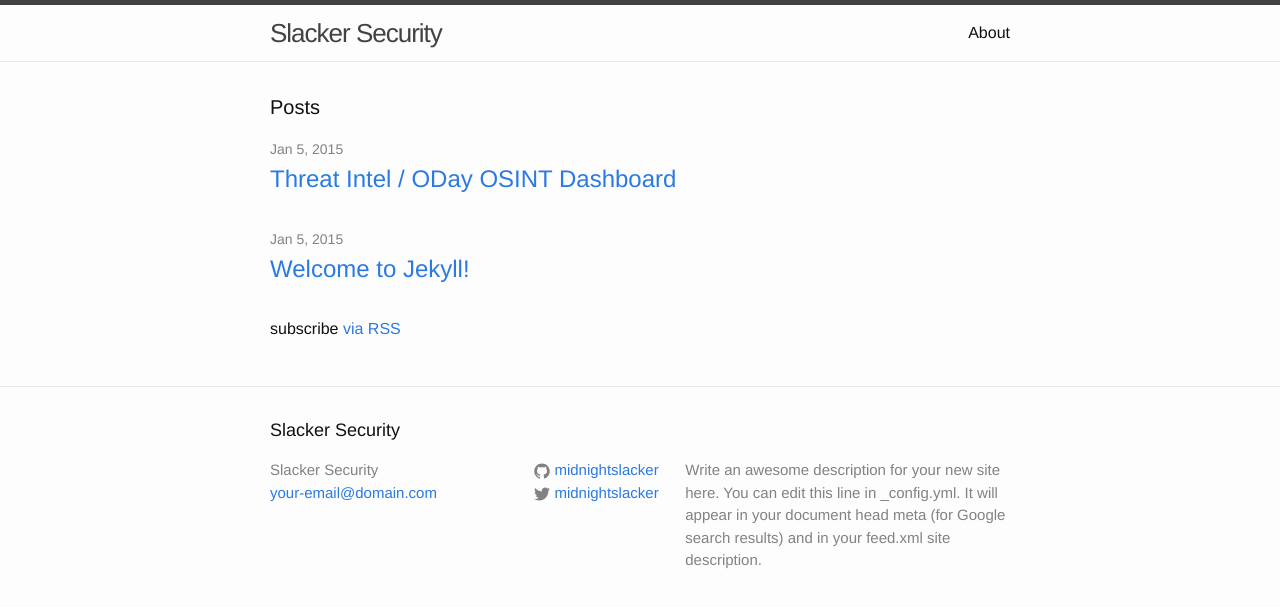
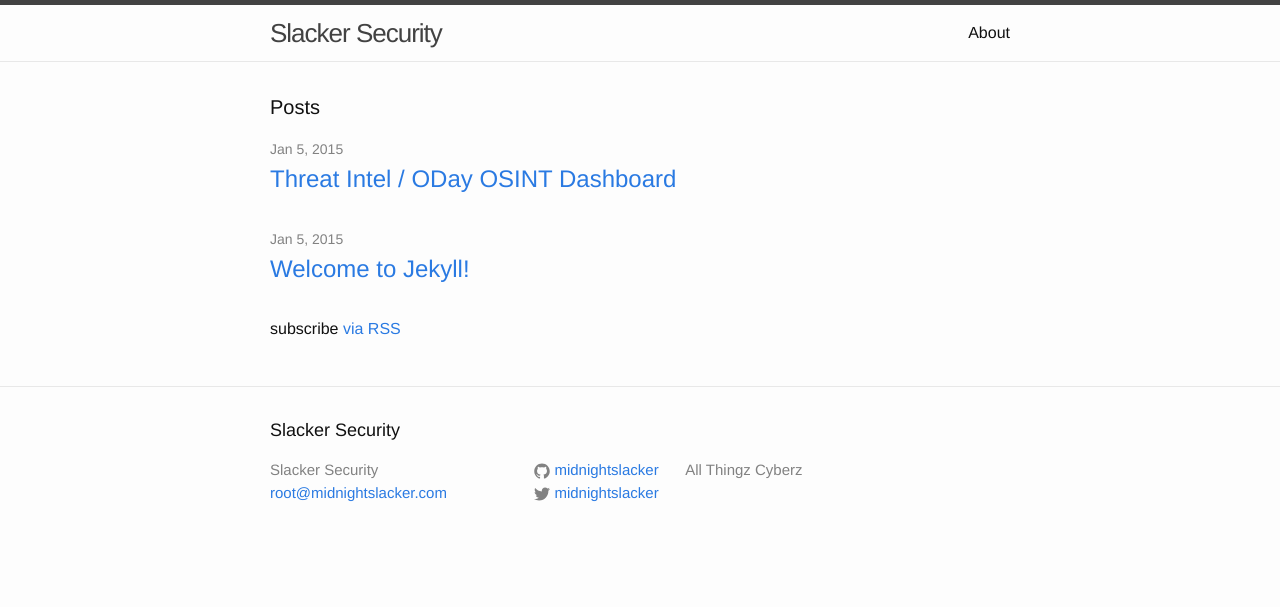
Before and after one commit to midnightslacker/midnightslacker.github.io, a Jekyll site: the page built from index.html, in a window 1280 px wide. Shown: the top 607 px of the page. Built offline with Jekyll 4.4.1, drawn with Linux system fonts in a browser that asks for light colours.

Commit message:
Changed configs for home page

```diff
--- a/_config.yml
+++ b/_config.yml
@@ -1,12 +1,10 @@
 # Site settings
 title: Slacker Security
-email: your-email@domain.com
+email: root@midnightslacker.com
 description: > # this means to ignore newlines until "baseurl:"
-  Write an awesome description for your new site here. You can edit this
-  line in _config.yml. It will appear in your document head meta (for
-  Google search results) and in your feed.xml site description.
+  All Thingz Cyberz
 baseurl: "" # the subpath of your site, e.g. /blog/
-url: "http://yourdomain.com" # the base hostname & protocol for your site
+url: "http://midnightslacker.com" # the base hostname & protocol for your site
 twitter_username: midnightslacker
 github_username:  midnightslacker
 
```
